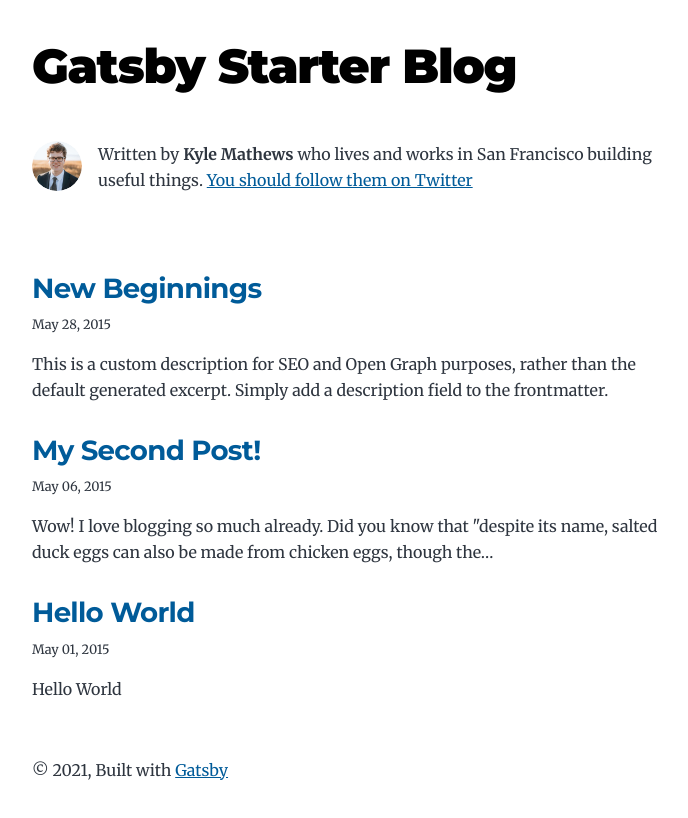
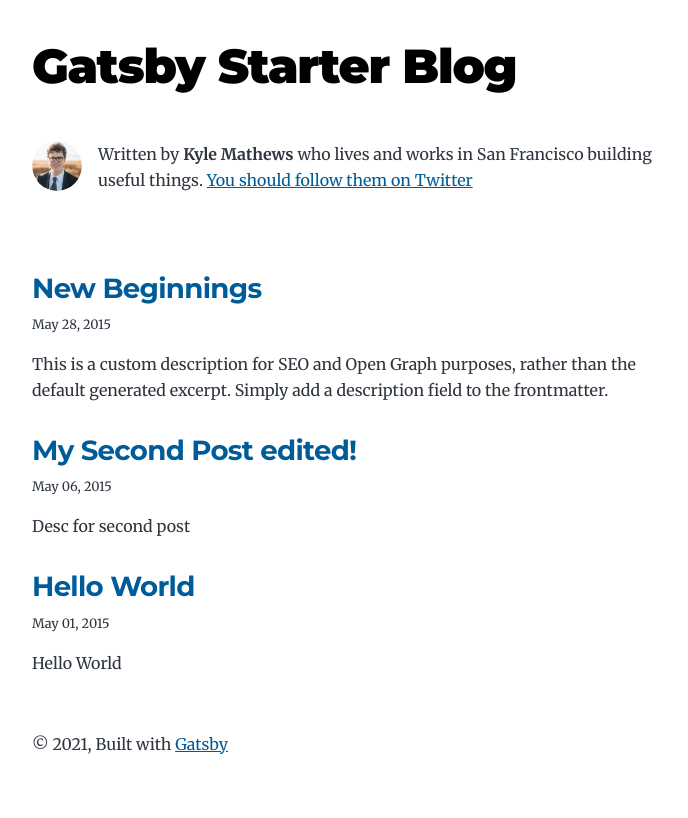
Before and after one commit to vetrovskyj/blog, a Gatsby site: page / in a window 1280 px wide. Shown: the whole page, without its empty margins (292-980 px from the left). Built offline with nearby package versions, Linux system fonts and the light colour scheme; Gatsby itself is replaced by a stand-in of ours.

Commit message:
Update Blog “my-second-post/index”

```diff
--- a/content/blog/my-second-post/index.md
+++ b/content/blog/my-second-post/index.md
@@ -1,6 +1,7 @@
 ---
-title: My Second Post!
-date: "2015-05-06T23:46:37.121Z"
+title: My Second Post edited!
+date: 2015-05-06T23:46:37.121Z
+description: Desc for second post
 ---
 
 Wow! I love blogging so much already.
```
